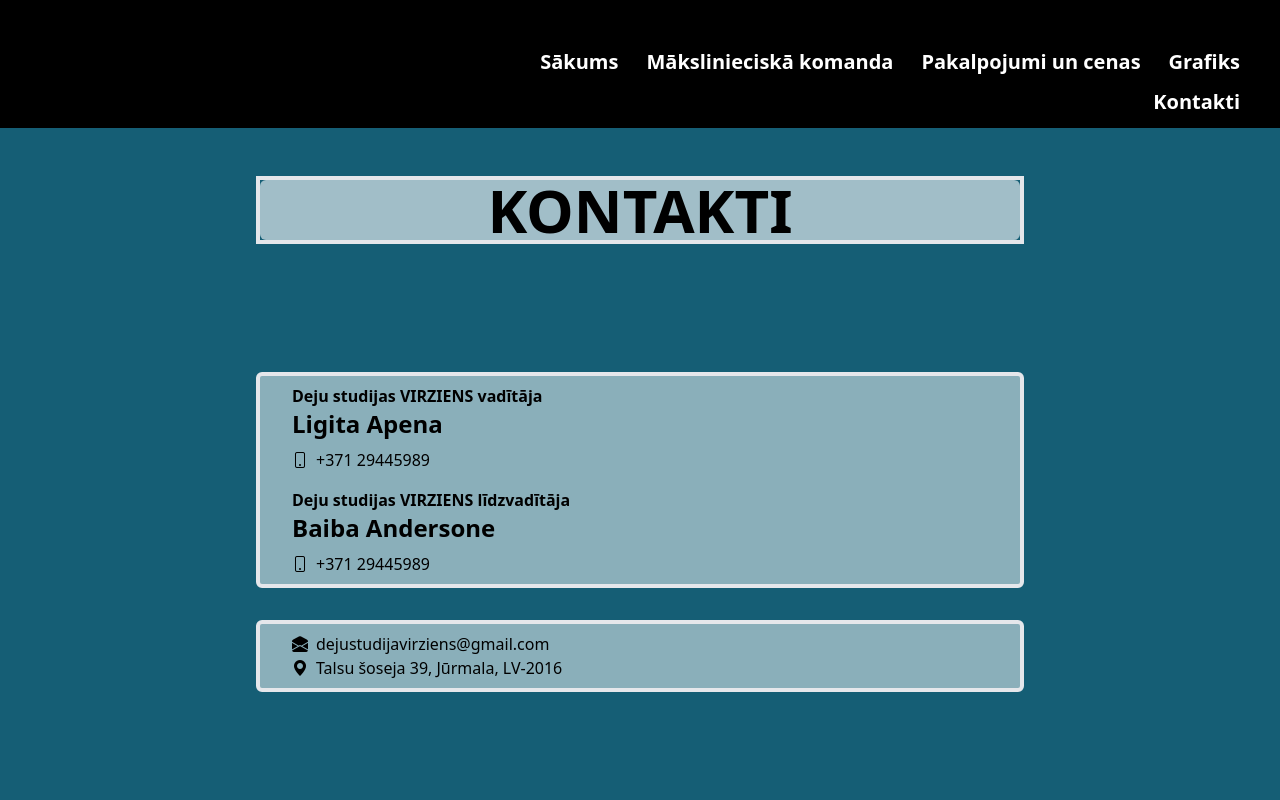
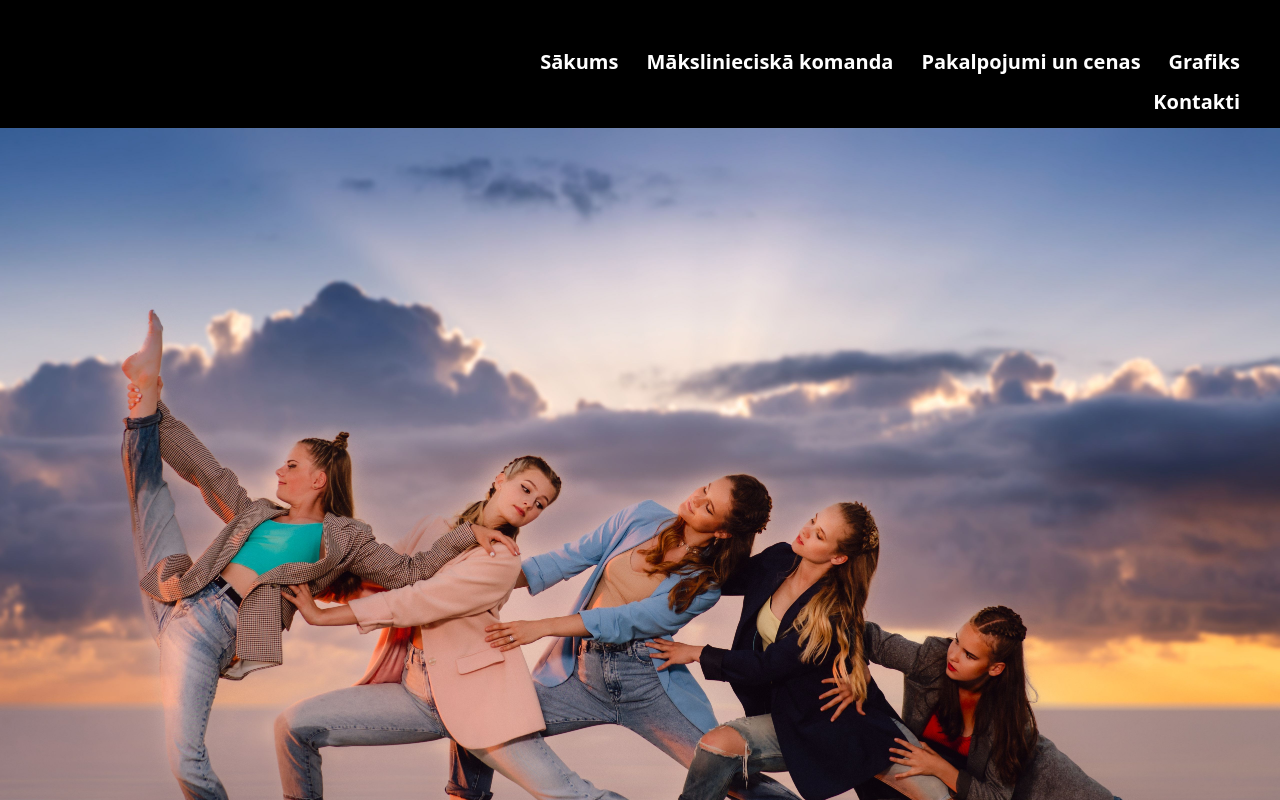
Before and after one commit to ErnestNeimanis/virziens, a Vue app in the folder virziens/: page /contacts in a window 1280 px wide. Shown: the top 800 px of the page. Built offline with nearby package versions, Linux system fonts and the light colour scheme; a web font is replaced by a local one.

Commit message:
services extra line removed, contacts img added

```diff
--- a/virziens/src/components/Header.vue
+++ b/virziens/src/components/Header.vue
@@ -5,7 +5,7 @@ const  {smallWindow,mediumWindow,largeWindow} = useWindowSize();
 
 </script>
 <template>
-<div class="sticky pt-8 pb-3  min-h-[8vh] z-[100] w-full" :class="{'-top-10':!smallWindow,'-top-3':smallWindow}">
+<div class="sticky pt-8 pb-3  min-h-[8vh] z-[100] w-full" :class="{'-top-10':!smallWindow,'-top-1':smallWindow}">
   <div class="flex justify-end w-full pl-[33%] ">
     <NavBar/>
   </div>
--- a/virziens/src/views/ContactsView.vue
+++ b/virziens/src/views/ContactsView.vue
@@ -2,6 +2,7 @@
 import { ref } from 'vue';
 import NavBar from '@/components/navbar/NavBar.vue';
 import Header from '@/components/Header.vue';
+import topImage from '@/assets/images/dancing-in-water.jpg'
 
 interface Contact {
   name?: string;
@@ -50,9 +51,13 @@ function telSeparate(phone: string | undefined):string {
 <template>
 
       <Header class="bg-black" />
-  <div class="bg-cyan-800 min-h-screen">
+  <div class=" min-h-screen">
 
+    <div>
+      <img :src="topImage" alt="">
+    </div>
   <main class="flex justify-center items-center">
+
     <div class="min-w-[370px] w-[60vw]">
       <div class="mt-12 w-full border-4">
         <h1 class="text-6xl text-center bg-white bg-opacity-60 px-4 rounded-md uppercase font-extrabold">Kontakti</h1>
--- a/virziens/src/views/ServicesView.vue
+++ b/virziens/src/views/ServicesView.vue
@@ -237,10 +237,7 @@ function redirectToCall(){
                     </div>
                 </div>
             </div>
-            <div class="flex items-center mt-4">
-                <span> Par katru apmeklēto nodarbību un pasākumu atsevišķi - </span>
-                <span class="font-semibold"> 10 € </span>
-            </div>
+
         </section>
         <div class="max-w-4xl mx-auto"></div>
     </main>
```
Also changed, not shown: 5 other files (tests, documents, lock files or other folders).
